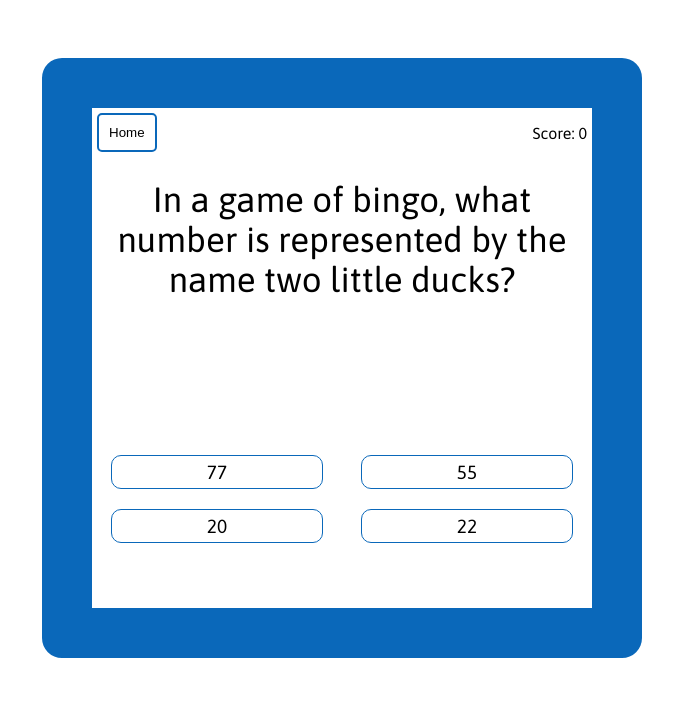
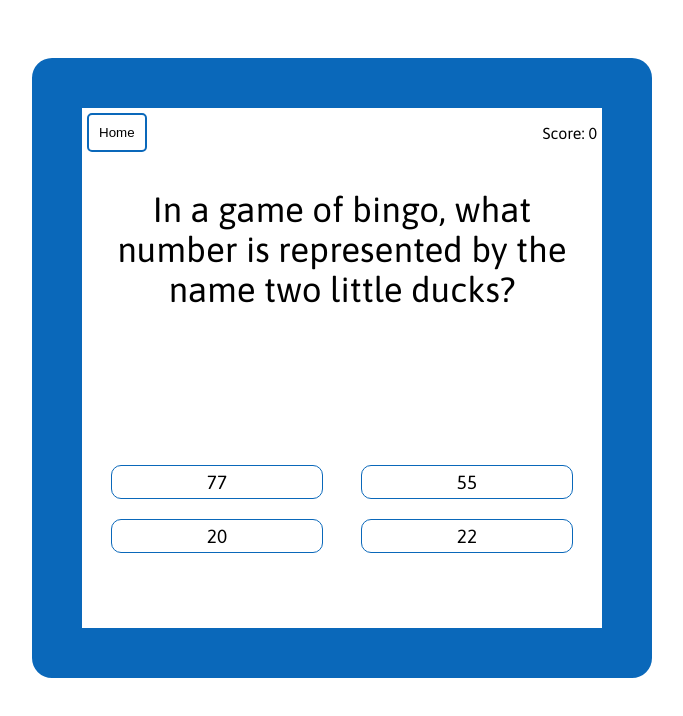
Before and after one commit to pociust/tandem-code-challenge, a Vue app: page /quiz in a window 1280 px wide. Shown: the top 716 px of the page, without its empty margins (298-981 px from the left). Built offline with nearby package versions, Linux system fonts and the light colour scheme.

Commit message:
added padding

```diff
--- a/src/pages/Quiz.vue
+++ b/src/pages/Quiz.vue
@@ -27,16 +27,19 @@
     transition: border 1s
     border: 50px solid #0a68ba
     border-radius: 20px
+    padding: 10px
 
   .right-border
     transition: border 1s
     border: 50px solid #0ABAB5
     border-radius: 20px
+    padding: 10px
 
   .wrong-border
     transition: border 1s
     border: 50px solid #e86f6d
     border-radius: 20px
+    padding: 10px
 
   .content-flex
     height: 100%
```
